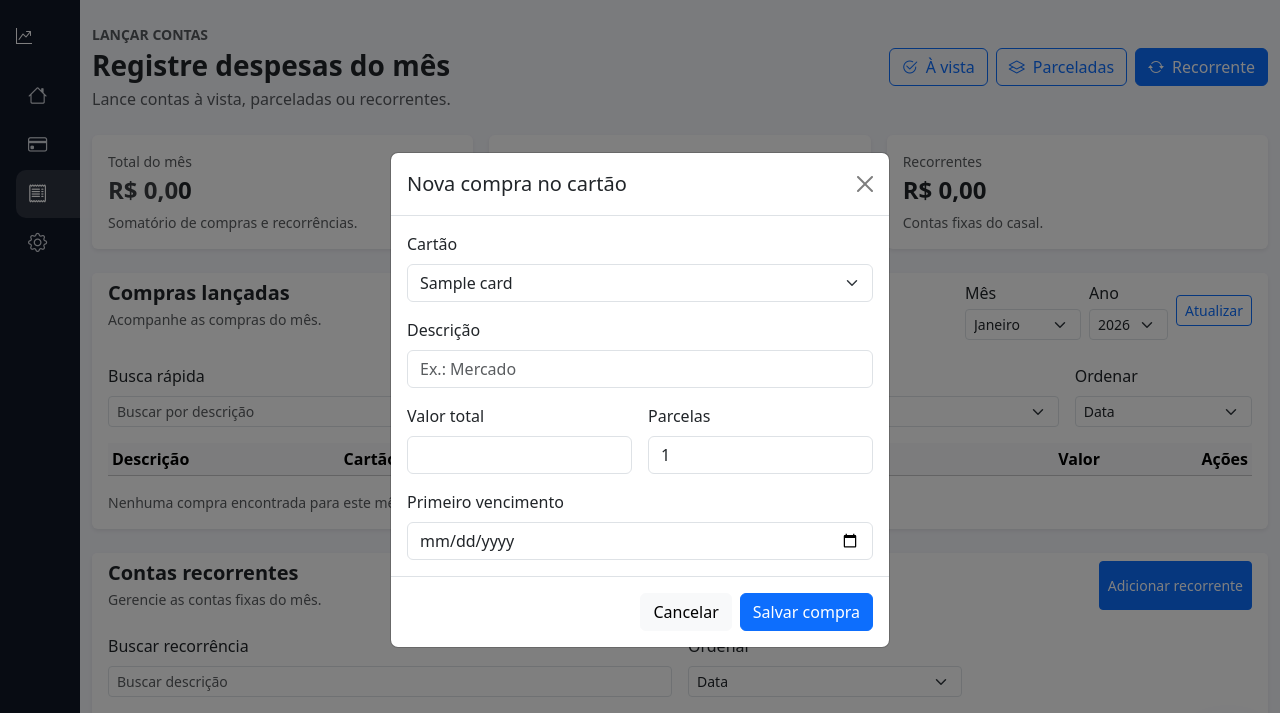
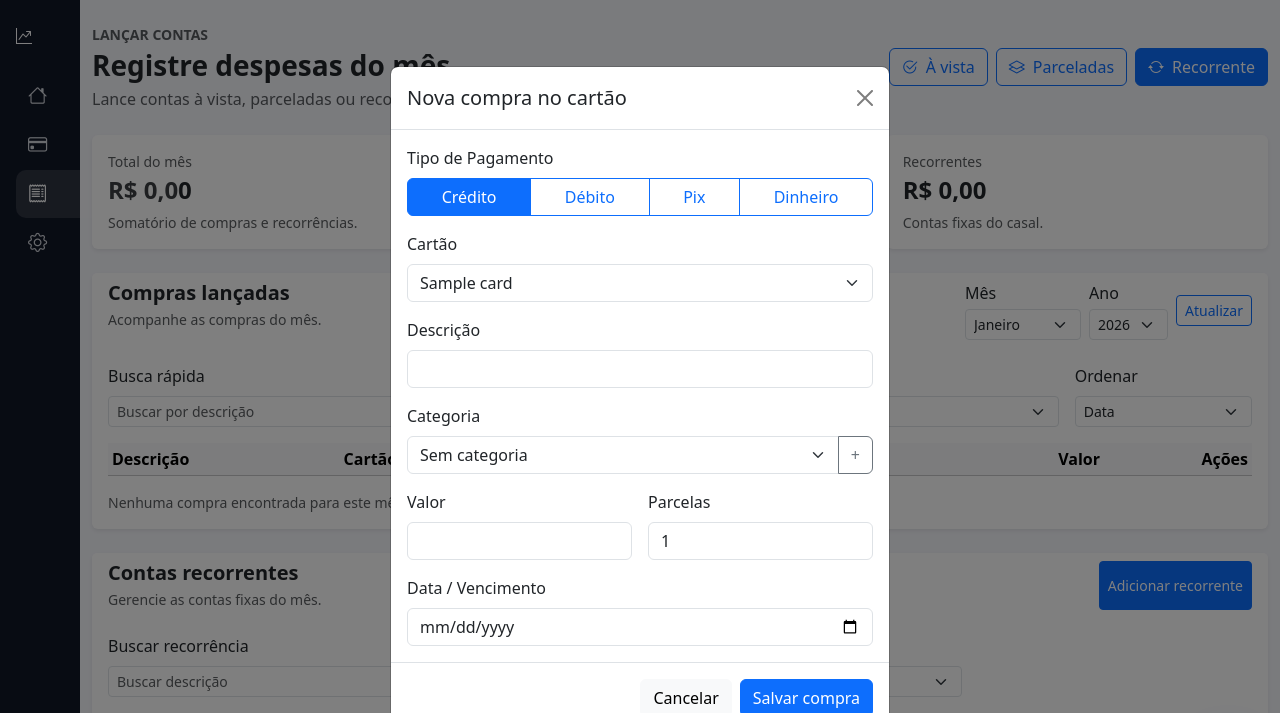
Before and after one commit to Milan-mm/financeiro_v2, a Django app: page /lancar-contas/ in a window 1280 px wide, after a click on "À vista". Shown: the top 713 px of the page. Run offline with Django 5.2, Linux system fonts and the light colour scheme; a user stored in the database is signed in; tables that the repository leaves empty hold one stand-in row (values such as "Sample post"); lists and menus that the app fills with data are empty; parts of the project's set-up code (start-up, migrations or seed data) failed here and were passed over; some libraries are stand-ins or nearby versions.

Commit message:
categorias mais lançamentos a vista

```diff
--- a/core/static/core/app.js
+++ b/core/static/core/app.js
@@ -736,26 +736,53 @@ const openConfirmDelete = (message, onConfirm) => {
 const handlePurchaseSubmit = async (event) => {
   event.preventDefault();
   const form = event.target;
+
   if (!form.checkValidity()) {
     form.classList.add("was-validated");
     return;
   }
+
+  // 1. Ler os novos campos do DOM
+  const tipoPagamentoInput = document.querySelector('input[name="tipo_pagamento"]:checked');
+  const tipoPagamento = tipoPagamentoInput ? tipoPagamentoInput.value : 'CREDITO';
+  const newCatName = document.getElementById('purchaseNewCategory').value;
+  const catId = document.getElementById('purchaseCategory').value;
+
+  // 2. Montar o objeto Payload com lógica condicional
   const payload = {
-    cartao_id: Number(elements.purchaseCard.value),
+    // Só envia cartão se for CREDITO
+    cartao_id: tipoPagamento === 'CREDITO' ? Number(elements.purchaseCard.value) : null,
+    tipo_pagamento: tipoPagamento,
     descricao: elements.purchaseDescription.value.trim(),
     valor_total: Number(elements.purchaseTotal.value),
-    parcelas: Number(elements.purchaseInstallments.value),
+    // Se não for crédito, é sempre 1 parcela
+    parcelas: tipoPagamento === 'CREDITO' ? Number(elements.purchaseInstallments.value) : 1,
     primeiro_vencimento: elements.purchaseFirstDue.value,
+    categoria: catId ? Number(catId) : null,
+    nova_categoria: newCatName || null
   };
-  if (!payload.cartao_id) {
-    showToast("Selecione um cartão válido.", "danger");
+
+  // 3. Validação específica
+  if (payload.tipo_pagamento === 'CREDITO' && !payload.cartao_id) {
+    showToast("Selecione um cartão válido para compras no crédito.", "danger");
     return;
   }
+
+  // 4. Item Temporário para a Tabela (Feedback Instantâneo)
   const tempId = `temp-${Date.now()}`;
+
+  // Definimos o nome visual: se tiver cartão usa o nome dele, senão usa o Tipo (ex: "PIX")
+  let displayCardName = "";
+  if (payload.cartao_id) {
+      displayCardName = elements.purchaseCard.selectedOptions[0]?.textContent || "Cartão";
+  } else {
+      displayCardName = payload.tipo_pagamento; // Exibe "PIX", "DEBITO", etc.
+  }
+
   const tempItem = {
     id: tempId,
     cartao_id: payload.cartao_id,
-    cartao_nome: elements.purchaseCard.selectedOptions[0]?.textContent || "",
+    cartao_nome: displayCardName,
     descricao: payload.descricao,
     parcelas: payload.parcelas,
     parcela_atual: 1,
@@ -764,25 +791,54 @@ const handlePurchaseSubmit = async (event) => {
     primeiro_vencimento: payload.primeiro_vencimento,
     vencimento: payload.primeiro_vencimento,
   };
+
   appState.data.purchases.unshift(tempItem);
   renderPurchaseTable();
+
   try {
     await apiFetch("/api/card-purchase/", {
       method: "POST",
       body: JSON.stringify(payload),
     });
+
     showToast("Compra adicionada.");
+
+    // Reset do Formulário e UI
     form.reset();
     form.classList.remove("was-validated");
+
+    // Resetar visual dos campos extras
+    const newCatInput = document.getElementById('purchaseNewCategory');
+    const catSelect = document.getElementById('purchaseCategory');
+    const toggleBtn = document.getElementById('btnToggleNewCat');
+
+    if(newCatInput) newCatInput.style.display = 'none';
+    if(catSelect) catSelect.style.display = 'block';
+    if(toggleBtn) toggleBtn.textContent = '+';
+
+    // Resetar rádio para Crédito
+    const creditRadio = document.getElementById('typeCredit');
+    if(creditRadio) {
+        creditRadio.checked = true;
+        creditRadio.dispatchEvent(new Event('change'));
+    }
+
     bootstrap.Modal.getInstance(document.getElementById("purchaseModal"))?.hide();
+
+    // Recarregar dados reais (importante para pegar a nova categoria criada, se houver)
     await loadMonthData();
+    // Se criou categoria nova, recarrega o select de categorias
+    if (payload.nova_categoria) {
+        loadCategories();
+    }
+
   } catch (error) {
+    // Remove o item temporário se der erro
     appState.data.purchases = appState.data.purchases.filter((item) => item.id !== tempId);
     renderPurchaseTable();
     showToast(`Erro ao salvar compra: ${error.message}`, "danger");
   }
 };
-
 const handleRecurringSubmit = async (event) => {
   event.preventDefault();
   const form = event.target;
@@ -826,6 +882,7 @@ const handleRecurringSubmit = async (event) => {
 };
 
 const bindEvents = () => {
+  // --- Eventos de Navegação e Filtros (Originais) ---
   elements.monthSelect.addEventListener("change", () => {
     appState.month = Number(elements.monthSelect.value);
     loadMonthData();
@@ -865,10 +922,78 @@ const bindEvents = () => {
   document.getElementById("purchaseForm")?.addEventListener("submit", handlePurchaseSubmit);
   document.getElementById("recurringForm")?.addEventListener("submit", handleRecurringSubmit);
 
+  // --- NOVA LÓGICA: Alternar campos por Tipo de Pagamento ---
+  const paymentRadios = document.querySelectorAll('input[name="tipo_pagamento"]');
+  paymentRadios.forEach((radio) => {
+    radio.addEventListener("change", (e) => {
+      const type = e.target.value;
+      // Seleciona elementos com segurança
+      const cardFields = document.getElementById("creditCardFields");
+      const instGroup = document.getElementById("installmentsGroup");
+      const instInput = document.getElementById("purchaseInstallments");
+      const cardInput = document.getElementById("purchaseCard");
+
+      if (type === "CREDITO") {
+        if (cardFields) cardFields.style.display = "block";
+        if (instGroup) instGroup.style.visibility = "visible";
+        if (cardInput) cardInput.setAttribute("required", "required");
+      } else {
+        if (cardFields) cardFields.style.display = "none";
+        if (instGroup) instGroup.style.visibility = "hidden";
+        if (instInput) instInput.value = 1;
+        if (cardInput) {
+          cardInput.removeAttribute("required");
+          cardInput.value = "";
+        }
+      }
+    });
+  });
+
+  // --- NOVA LÓGICA: Alternar Nova Categoria (+ / x) ---
+  const btnToggleCat = document.getElementById("btnToggleNewCat");
+  if (btnToggleCat) {
+    btnToggleCat.addEventListener("click", () => {
+      const select = document.getElementById("purchaseCategory");
+      const input = document.getElementById("purchaseNewCategory");
+
+      if (input.style.display === "none") {
+        // Modo: Digitar nova categoria
+        input.style.display = "block";
+        select.style.display = "none";
+        input.focus();
+        btnToggleCat.textContent = "x";
+      } else {
+        // Modo: Selecionar existente
+        input.style.display = "none";
+        select.style.display = "block";
+        input.value = "";
+        btnToggleCat.textContent = "+";
+      }
+    });
+  }
+
+  // --- Comportamento ao Abrir Modais ---
   document.getElementById("purchaseModal")?.addEventListener("show.bs.modal", (event) => {
+    // 1. Resetar visual para "Crédito" sempre que abrir
+    const creditRadio = document.getElementById("typeCredit");
+    if (creditRadio) {
+      creditRadio.checked = true;
+      creditRadio.dispatchEvent(new Event("change")); // Força atualização dos campos
+    }
+
+    // 2. Resetar visual da Categoria (voltar para select)
+    const inputCat = document.getElementById("purchaseNewCategory");
+    const selectCat = document.getElementById("purchaseCategory");
+    const btnCat = document.getElementById("btnToggleNewCat");
+    if (inputCat) { inputCat.style.display = "none"; inputCat.value = ""; }
+    if (selectCat) selectCat.style.display = "block";
+    if (btnCat) btnCat.textContent = "+";
+
+    // 3. Lógica original de parcelas (Single vs Installments)
     const trigger = event.relatedTarget;
     const mode = trigger?.dataset.mode;
     const installmentsInput = elements.purchaseInstallments;
+
     if (mode === "single") {
       installmentsInput.value = 1;
       installmentsInput.setAttribute("readonly", "readonly");
@@ -876,7 +1001,11 @@ const bindEvents = () => {
       installmentsInput.removeAttribute("readonly");
       installmentsInput.value = Math.max(Number(installmentsInput.value) || 2, 2);
     }
-    elements.purchaseDescription.focus();
+
+    // Tenta focar na descrição
+    if (elements.purchaseDescription) {
+        elements.purchaseDescription.focus();
+    }
   });
 
   document.getElementById("recurringModal")?.addEventListener("shown.bs.modal", () => {
--- a/core/templates/core/partials/_modals.html
+++ b/core/templates/core/partials/_modals.html
@@ -8,37 +8,60 @@
       <div class="modal-body">
 <form id="purchaseForm" class="needs-validation" novalidate>
   <div class="mb-3">
+    <label class="form-label">Tipo de Pagamento</label>
+    <div class="btn-group w-100" role="group">
+      <input type="radio" class="btn-check" name="tipo_pagamento" id="typeCredit" value="CREDITO" checked>
+      <label class="btn btn-outline-primary" for="typeCredit">Crédito</label>
+
+      <input type="radio" class="btn-check" name="tipo_pagamento" id="typeDebit" value="DEBITO">
+      <label class="btn btn-outline-primary" for="typeDebit">Débito</label>
+
+      <input type="radio" class="btn-check" name="tipo_pagamento" id="typePix" value="PIX">
+      <label class="btn btn-outline-primary" for="typePix">Pix</label>
+
+      <input type="radio" class="btn-check" name="tipo_pagamento" id="typeCash" value="DINHEIRO">
+      <label class="btn btn-outline-primary" for="typeCash">Dinheiro</label>
+    </div>
+  </div>
+
+  <div id="creditCardFields">
+      <div class="mb-3">
         <label for="purchaseCard" class="form-label">Cartão</label>
-            <select class="form-select" id="purchaseCard" required></select>
+        <select class="form-select" id="purchaseCard"></select>
         <div class="invalid-feedback">Selecione um cartão.</div>
       </div>
+  </div>
+
   <div class="mb-3">
     <label for="purchaseDescription" class="form-label">Descrição</label>
-            <input
-              type="text"
-              class="form-control"
-              id="purchaseDescription"
-              placeholder="Ex.: Mercado"
-              required
-            />
-            <div class="invalid-feedback">Informe a descrição.</div>
+    <input type="text" class="form-control" id="purchaseDescription" required />
   </div>
+
+  <div class="mb-3">
+      <label class="form-label">Categoria</label>
+      <div class="input-group">
+          <select class="form-select" id="purchaseCategory">
+              <option value="">Sem categoria</option>
+              </select>
+          <input type="text" class="form-control" id="purchaseNewCategory" placeholder="Ou nova..." style="display:none;">
+          <button class="btn btn-outline-secondary" type="button" id="btnToggleNewCat">+</button>
+      </div>
+  </div>
+
   <div class="row g-3">
     <div class="col-sm-6">
-              <label for="purchaseTotal" class="form-label">Valor total</label>
+      <label for="purchaseTotal" class="form-label">Valor</label>
       <input type="number" step="0.01" class="form-control" id="purchaseTotal" required />
-              <div class="invalid-feedback">Informe o valor.</div>
     </div>
-            <div class="col-sm-6">
+    <div class="col-sm-6" id="installmentsGroup">
       <label for="purchaseInstallments" class="form-label">Parcelas</label>
-              <input type="number" min="1" class="form-control" id="purchaseInstallments" value="1" required />
-              <div class="invalid-feedback">Informe o número de parcelas.</div>
+      <input type="number" min="1" class="form-control" id="purchaseInstallments" value="1" />
     </div>
   </div>
+
   <div class="mt-3">
-            <label for="purchaseFirstDue" class="form-label">Primeiro vencimento</label>
+    <label for="purchaseFirstDue" class="form-label">Data / Vencimento</label>
     <input type="date" class="form-control" id="purchaseFirstDue" required />
-            <div class="invalid-feedback">Informe a data do primeiro vencimento.</div>
   </div>
 </form>
       </div>
--- a/core/views.py
+++ b/core/views.py
@@ -5,13 +5,14 @@ import json
 from django.contrib import messages
 from django.contrib.auth import authenticate, login, logout
 from django.contrib.auth.decorators import login_required
+from django.contrib.auth.models import User
 from django.http import JsonResponse
 from django.shortcuts import get_object_or_404
 from django.shortcuts import redirect, render
 from django.views.decorators.http import require_http_methods
 
 from .forms import CardForm, CardPurchaseForm, RecurringExpenseForm, UserRegisterForm
-from .models import Card, CardPurchase, RecurringExpense, RecurringPayment
+from .models import Card, CardPurchase, RecurringExpense, RecurringPayment, Category
 
 
 def login_view(request):
@@ -239,13 +240,16 @@ def expenses_view(request):
     return render(request, "core/expenses.html", context)
 
 
+# 2. Atualiza a função settings_view com esta nova versão completa
 @login_required
 def settings_view(request):
     register_form = UserRegisterForm(prefix="register")
 
     if request.method == "POST":
-        # Verifica se o POST veio do formulário de registro
-        if "action" in request.POST and request.POST.get("action") == "register":
+        action = request.POST.get("action")
+
+        # Lógica de CADASTRO (que já tinhas)
+        if action == "register":
             register_form = UserRegisterForm(request.POST, prefix="register")
             if register_form.is_valid():
                 register_form.save()
@@ -254,8 +258,28 @@ def settings_view(request):
             else:
                 messages.error(request, "Erro ao adicionar usuário. Verifique os dados.")
 
+        # NOVA Lógica de EXCLUSÃO
+        elif action == "delete_user":
+            user_id = request.POST.get("user_id")
+            try:
+                user_to_delete = User.objects.get(pk=user_id)
+                # Segurança: Impede que te excluas a ti próprio
+                if user_to_delete == request.user:
+                    messages.error(request, "Você não pode excluir o seu próprio usuário.")
+                else:
+                    email_removido = user_to_delete.email or user_to_delete.username
+                    user_to_delete.delete()
+                    messages.success(request, f"Usuário {email_removido} removido com sucesso.")
+            except User.DoesNotExist:
+                messages.error(request, "Usuário não encontrado.")
+            return redirect("settings")
+
+    # Busca todos os usuários, menos o logado atual, para preencher a lista
+    users = User.objects.exclude(pk=request.user.pk).order_by('username')
+
     return render(request, "core/settings.html", {
-        "register_form": register_form
+        "register_form": register_form,
+        "users": users,  # Enviamos a lista para o template
     })
 
 
@@ -366,6 +390,12 @@ def recurring_expense_detail_api(request, expense_id):
         return JsonResponse({"updated": True})
     return JsonResponse({"error": "Dados inválidos.", "details": form.errors}, status=400)
 
+@login_required
+@require_http_methods(["GET"])
+def categories_api(request):
+    cats = Category.objects.filter(user=request.user).order_by('nome')
+    data = [{"id": c.id, "nome": c.nome, "cor": c.cor} for c in cats]
+    return JsonResponse(data, safe=False)
 
 @login_required
 @require_http_methods(["POST"])
```
Also changed, not shown: core/forms.py (+41 -2 lines), core/models.py (+18 -2 lines), core/templates/core/settings.html (+19 -4 lines), core/migrations/0002_cardpurchase_tipo_pagamento_and_more.py (added). Lines whose indentation alone changed are shown as unchanged.
